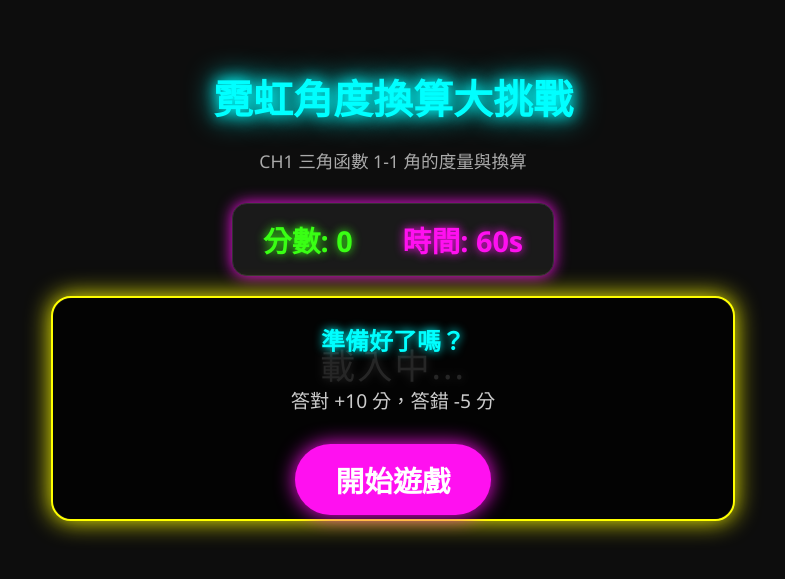
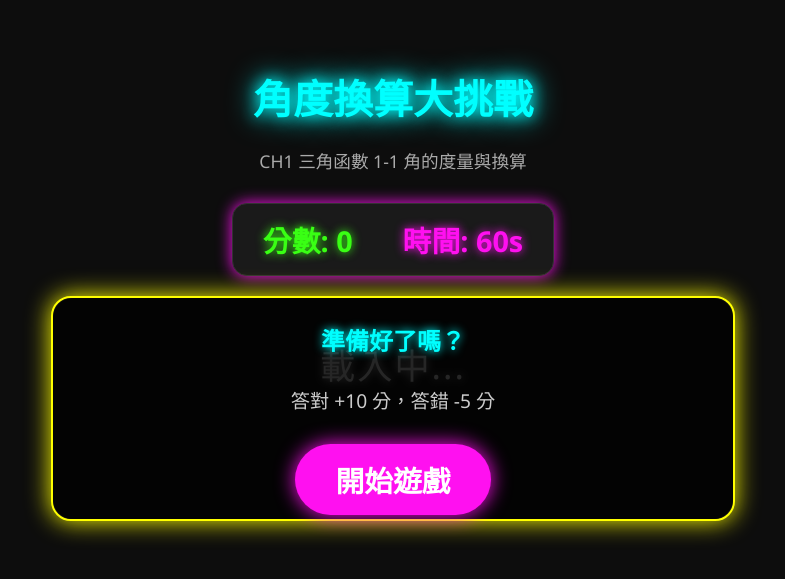
Before and after one commit to crh068/math-lab, a plain HTML site: page angle-conversion.html.html in a window 1280 px wide. Shown: the part 119-698 px from the top of the page, without its empty margins (247-1032 px from the left). Drawn offline with Linux system fonts and the light colour scheme.

Commit message:
angle-conversion.html.html

```diff
--- a/angle-conversion.html.html
+++ b/angle-conversion.html.html
@@ -3,7 +3,7 @@
 <head>
     <meta charset="UTF-8">
     <meta name="viewport" content="width=device-width, initial-scale=1.0">
-    <title>霓虹角度換算大挑戰</title>
+    <title>角度換算大挑戰</title>
     <style>
         /* 深色背景與高對比高光配色 */
         body {
@@ -157,7 +157,7 @@
 </head>
 <body>
 
-    <h1>霓虹角度換算大挑戰</h1>
+    <h1>角度換算大挑戰</h1>
     <p class="subtitle">CH1 三角函數 1-1 角的度量與換算</p>
 
     <div class="dashboard">
@@ -292,4 +292,5 @@
         }
     </script>
 </body>
+
 </html>
```
